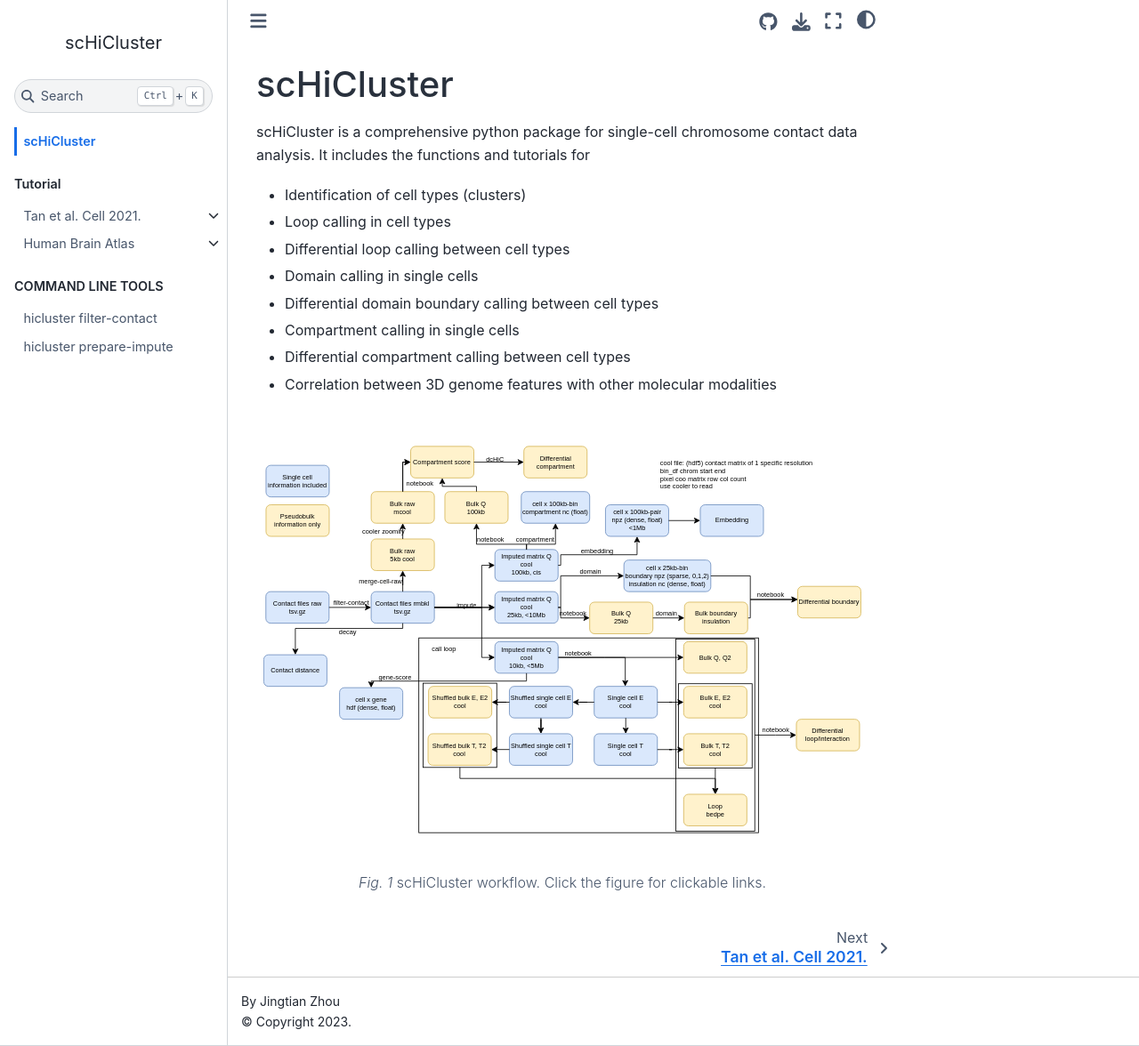
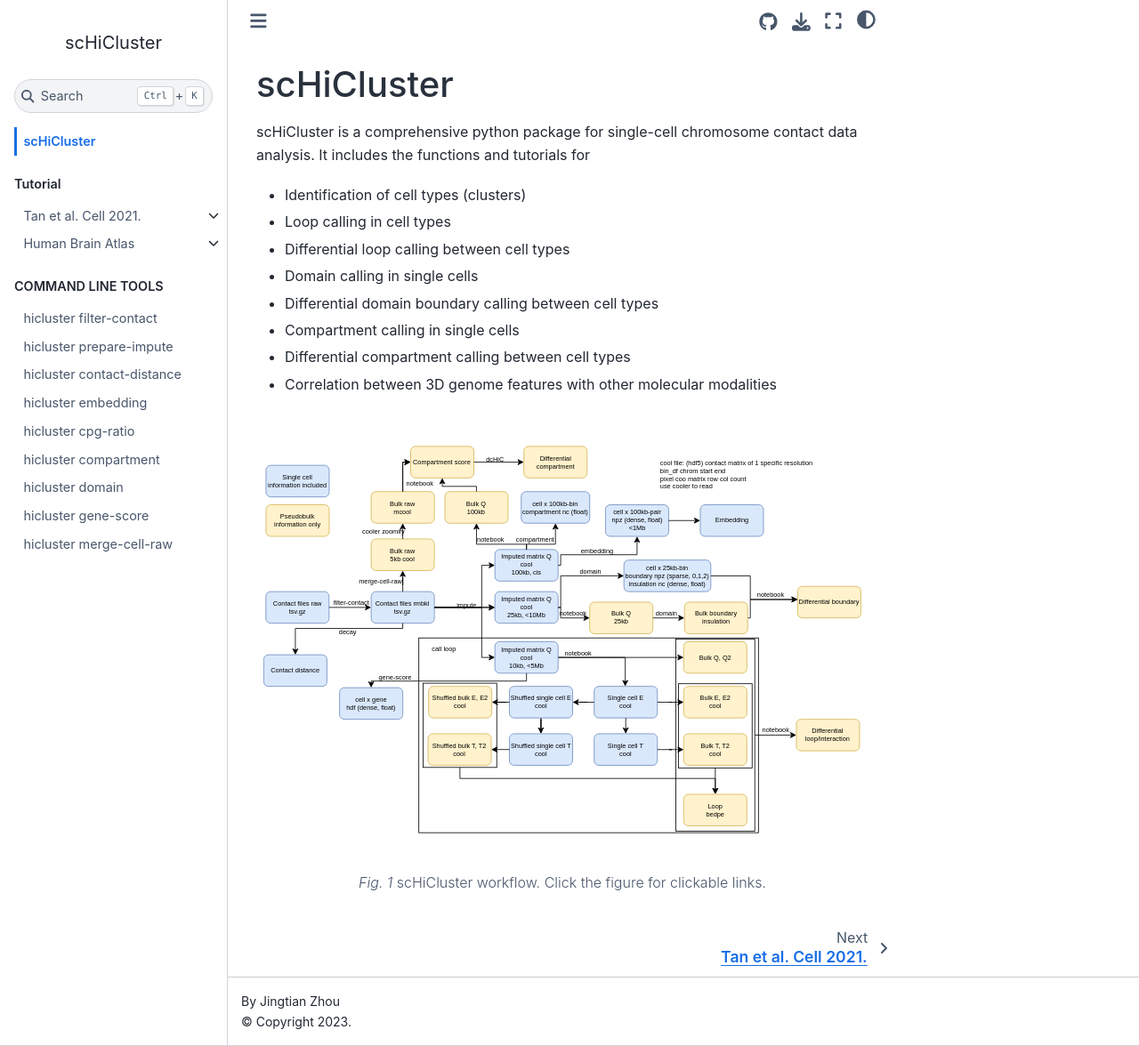
Before and after one commit to zhoujt1994/scHiCluster, a Jupyter Book: the page built from doc/schicluster/intro.md, in a window 1280 px wide and 1176 px high. Shown: the whole window at 89% size. Built offline with Jupyter Book 1.0.4 settings and Sphinx 7.4.7 and the Sphinx Book theme 1.1.4, drawn with Linux system fonts in a browser that asks for light colours; pages that are not in the unit, such as notebooks, are missing from menus; comment, search, counter and statistics services are not loaded.

Commit message:
Update _toc.yml

```diff
--- a/doc/schicluster/_toc.yml
+++ b/doc/schicluster/_toc.yml
@@ -47,6 +47,13 @@ parts:
     chapters:
     - file: command_line/hicluster_filter_contact
     - file: command_line/hicluster_prepare_impute
+    - file: command_line/hicluster_contact_distance
+    - file: command_line/hicluster_embedding
+    - file: command_line/hicluster_cpg_ratio
+    - file: command_line/hicluster_compartment
+    - file: command_line/hicluster_domain
+    - file: command_line/hicluster_gene_score
+    - file: command_line/hicluster_merge_cell_raw
     #   - file: hba/decay
     #     sections:
     #     - file: hba/decay/01.decay
```
